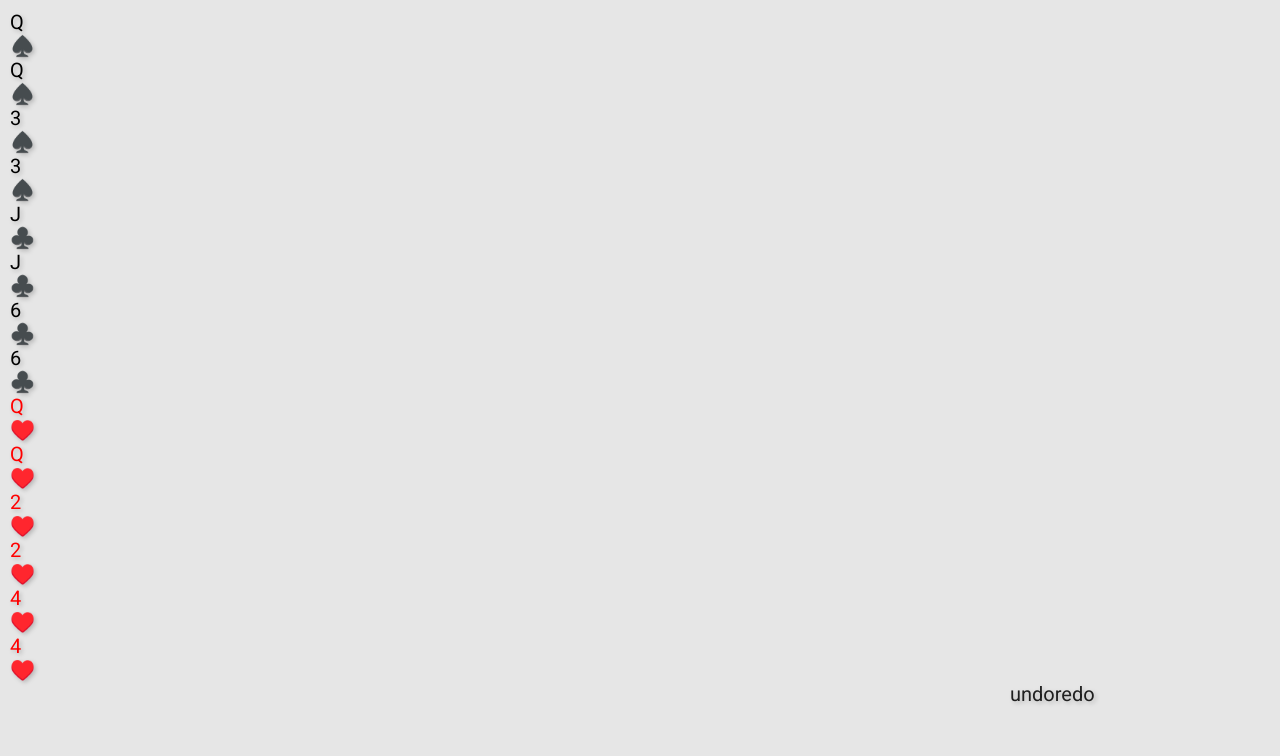
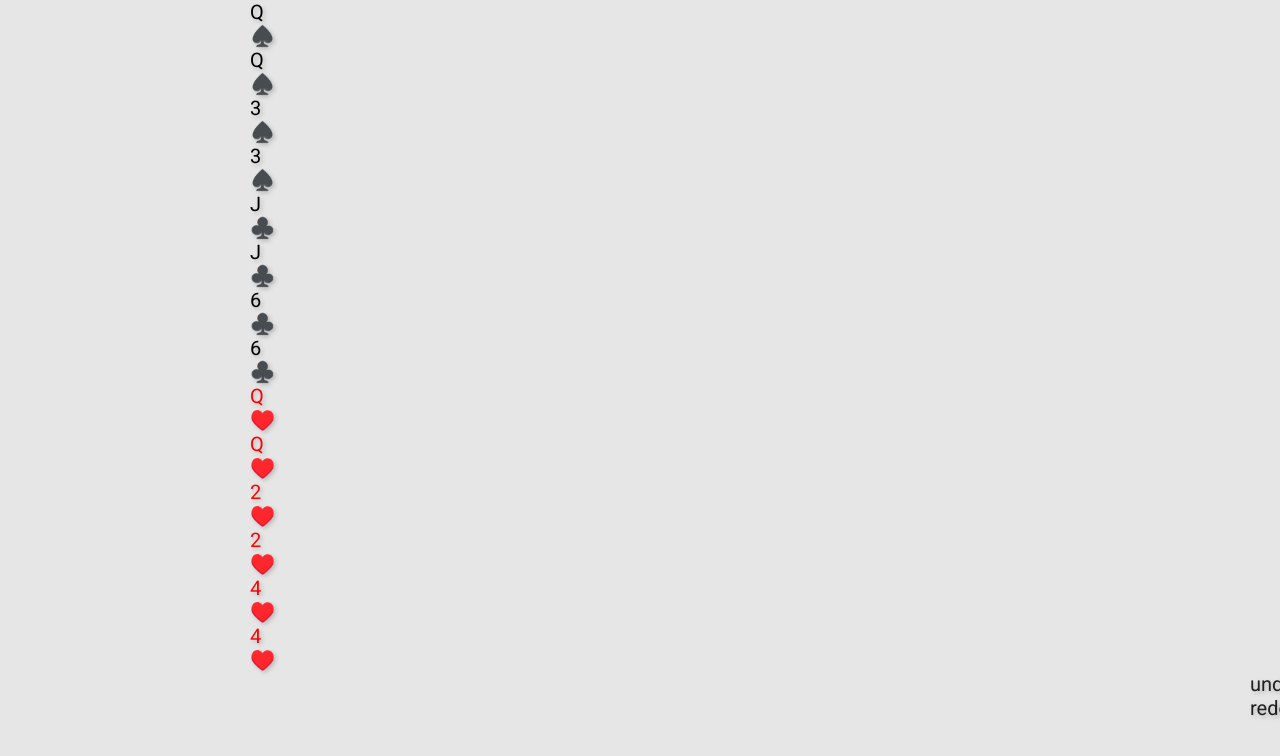
Before and after one commit to EthanRutherford/solitaire, a React app: page / in a window 1280 px wide. Shown: the top 756 px of the page. Built offline with nearby package versions, Linux system fonts and the light colour scheme.

Commit message:
refactors and improvements

```diff
--- a/src/logic/deck.js
+++ b/src/logic/deck.js
@@ -71,9 +71,9 @@ export class Deck extends Array {
 	static deserialize = validatedDelta((input, deck) => {
 		const {length, ...rest} = input;
 		deck ??= new Deck();
-		deck.length = length;
+		deck.length = length ?? deck.length;
 		for (const [key, value] of Object.entries(rest)) {
-			if (key < length) {
+			if (key < deck.length) {
 				deck[key] = Card.deserialize(value, deck[key]);
 			}
 		}
--- a/src/logic/klondike/game.js
+++ b/src/logic/klondike/game.js
@@ -27,12 +27,6 @@ export class Game {
 		}
 	}
 	moveCards(cards, destination) {
-		// flip cards
-		const prevContext = cards[0].meta.context;
-		if (prevContext.length > 0 && this.tableau.includes(prevContext)) {
-			prevContext.fromTop().faceUp = true;
-		}
-
 		for (const card of cards) {
 			destination.push(card);
 			card.meta.context = destination;
@@ -88,6 +82,17 @@ export class Game {
 		this.moveCards(cards, destination);
 		return true;
 	}
+	tryFlipCard(deck) {
+		if (this.tableau.includes(deck)) {
+			const top = deck.fromTop();
+			if (!(top?.faceUp ?? true)) {
+				top.faceUp = true;
+				return true;
+			}
+		}
+
+		return false;
+	}
 	serialize() {
 		const state = {
 			dr: this.drawPile.serialize(),
--- a/src/logic/undo-stack.js
+++ b/src/logic/undo-stack.js
@@ -39,11 +39,11 @@ class Delta {
 			}
 		}
 
-		if (Object.keys(from ?? {}).length + Object.keys(to ?? {}).length > 0) {
-			return new Delta(from, to);
+		if (Object.keys(from ?? {}).length + Object.keys(to ?? {}).length === 0) {
+			return null;
 		}
 
-		return null;
+		return new Delta(from, to);
 	}
 }
 
@@ -63,32 +63,41 @@ export class UndoStack {
 		this.redoStack = [];
 	}
 	record(object) {
-		const start = object.serialize();
+		let start = object.serialize();
+		let deltas;
 		return () => {
 			const end = object.serialize();
 			const diff = Delta.compute(start, end);
 			if (diff != null) {
-				this.undoStack.push(diff);
-				this.redoStack = [];
+				if (deltas == null) {
+					deltas = [];
+					this.undoStack.push(deltas);
+					this.redoStack = [];
+				}
+
+				deltas.push(diff);
+				start = end;
 			}
 		};
 	}
 	undo() {
 		if (this.undoStack.length === 0) {
-			return null;
+			return [];
 		}
 
-		const delta = this.undoStack.pop();
-		this.redoStack.push(delta);
-		return delta.from;
+		const deltas = this.undoStack.pop();
+		const result = deltas.map((d) => d.from);
+		this.redoStack.push(deltas.reverse());
+		return result;
 	}
 	redo() {
 		if (this.redoStack.length === 0) {
-			return null;
+			return [];
 		}
 
-		const delta = this.redoStack.pop();
-		this.undoStack.push(delta);
-		return delta.to;
+		const deltas = this.redoStack.pop();
+		const result = deltas.map((d) => d.to);
+		this.undoStack.push(deltas.reverse());
+		return result;
 	}
 }
--- a/src/main.css
+++ b/src/main.css
@@ -46,7 +46,7 @@ html, body, :global(.root) {
 
 .app {
 	background: var(--not-white);
-	min-height: 100%;
+	height: 100%;
 	overflow: hidden;
 }
 
--- a/src/ui/klondike/board.css
+++ b/src/ui/klondike/board.css
@@ -1,6 +1,7 @@
 .board {
 	position: relative;
-	margin: 10px;
+	margin: auto;
+	width: 780px;
 	height: 100%;
 	user-select: none;
 	filter: drop-shadow(2px 2px 2px var(--shadow-color));
--- a/src/ui/klondike/board.jsx
+++ b/src/ui/klondike/board.jsx
@@ -1,8 +1,9 @@
 import {useCallback, useMemo} from "react";
 import {suits} from "../../logic/deck";
 import {Game} from "../../logic/klondike/game";
-import {useRerender} from "../../hooks/use-rerender";
 import {UndoStack} from "../../logic/undo-stack";
+import {useRerender} from "../../util/use-rerender";
+import {performInterval} from "../../util/perform-interval";
 import {
 	CardRenderer,
 	renderPile,
@@ -19,17 +20,36 @@ function useGame() {
 	const rerender = useRerender();
 	const onDrop = useCallback((pointer, targetContext) => {
 		const cards = pointer.dragCards;
+		if (Object.values(game.foundations).includes(targetContext) && cards.length === 1) {
+			performInterval(function*() {
 				const commit = undoStack.record(game);
-		if (Object.values(game.foundations).includes(targetContext) && cards.length === 1) {
+				const originDeck = cards[0].card.meta.context;
 				if (game.tryMoveToFoundation(cards[0].card, targetContext)) {
 					rerender();
 					commit();
+					yield;
+
+					if (game.tryFlipCard(originDeck)) {
+						rerender();
+						commit();
 					}
+				}
+			});
 		} else if (game.tableau.includes(targetContext)) {
+			performInterval(function*() {
+				const commit = undoStack.record(game);
+				const originDeck = cards[0].card.meta.context;
 				if (game.tryTransferStack(cards[0].card, targetContext)) {
 					rerender();
 					commit();
+					yield;
+
+					if (game.tryFlipCard(originDeck)) {
+						rerender();
+						commit();
 					}
+				}
+			});
 		}
 	}, []);
 
@@ -39,17 +59,14 @@ function useGame() {
 		}
 
 		const commit = undoStack.record(game);
-		function flipOne() {
+		performInterval(function*() {
+			while (game.discardPile.length > 0) {
 				game.undrawCards(1);
 				rerender();
-			if (game.discardPile.length > 0) {
-				setTimeout(flipOne, 20);
-			} else {
 				commit();
+				yield;
 			}
-		}
-
-		flipOne();
+		});
 	}, []);
 
 	const drawPileTap = useCallback((pointer) => {
@@ -63,26 +80,41 @@ function useGame() {
 
 	const playableDoubleTap = useCallback((pointer) => {
 		const commit = undoStack.record(game);
+		const originDeck = pointer.card.meta.context;
+		performInterval(function*() {
 			if (game.tryMoveToFoundation(pointer.card)) {
 				rerender();
 				commit();
+				yield;
+
+				if (game.tryFlipCard(originDeck)) {
+					rerender();
+					commit();
 				}
+			}
+		});
 	}, []);
 
 	const undo = useCallback(() => {
-		const delta = undoStack.undo();
-		if (delta != null) {
-			Game.deserialize(delta, game);
+		const deltas = undoStack.undo();
+		performInterval(function*() {
+			while (deltas.length > 0) {
+				Game.deserialize(deltas.pop(), game);
 				rerender();
+				yield;
 			}
+		});
 	}, []);
 
 	const redo = useCallback(() => {
-		const delta = undoStack.redo();
-		if (delta != null) {
-			Game.deserialize(delta, game);
+		const deltas = undoStack.redo();
+		performInterval(function*() {
+			while (deltas.length > 0) {
+				Game.deserialize(deltas.pop(), game);
 				rerender();
+				yield;
 			}
+		});
 	}, []);
 
 	const discardGetCards = useCallback((card) => [card.meta.context.fromTop()]);
--- a/src/ui/shared/card.jsx
+++ b/src/ui/shared/card.jsx
@@ -1,6 +1,6 @@
 import {useMemo, useCallback, useState} from "react";
-import {useValueChanged} from "../../hooks/use-value-changed";
-import {useRerender} from "../../hooks/use-rerender";
+import {useValueChanged} from "../../util/use-value-changed";
+import {useRerender} from "../../util/use-rerender";
 import {suits} from "../../logic/deck";
 import styles from "./card.css";
 import {usePointers} from "./pointer-manager";
--- /dev/null
+++ b/src/util/perform-interval.js
@@ -0,0 +1,9 @@
+export const performInterval = (func) => performCore(func());
+
+function performCore(gen) {
+	if (gen.next().done) {
+		return;
+	}
+
+	setTimeout(() => performCore(gen), 20);
+}
```
Also changed, not shown: src/util/use-rerender.js (renamed from src/hooks/use-rerender.js), src/util/use-value-changed.js (renamed from src/hooks/use-value-changed.js). Lines whose indentation alone changed are shown as unchanged.
